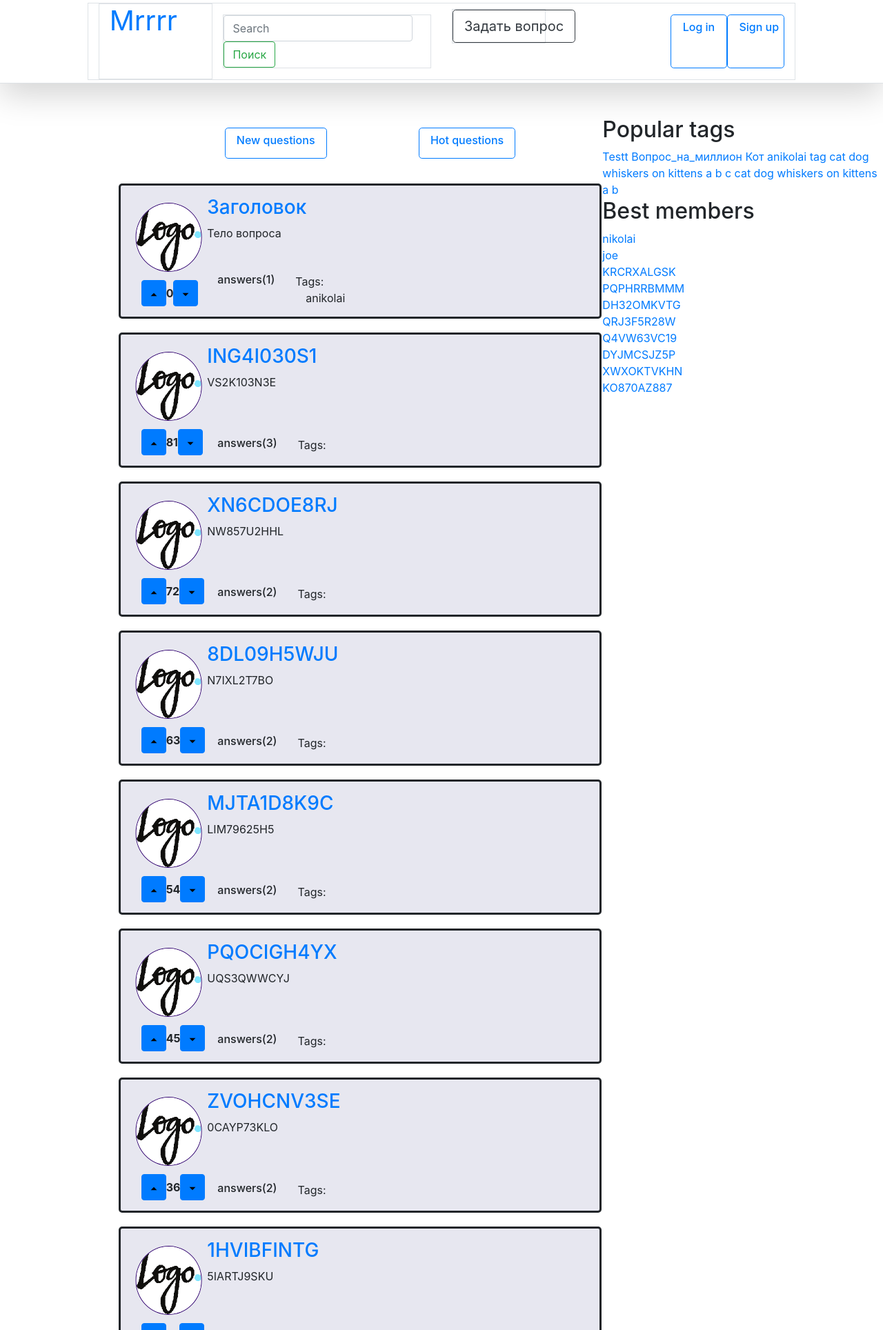
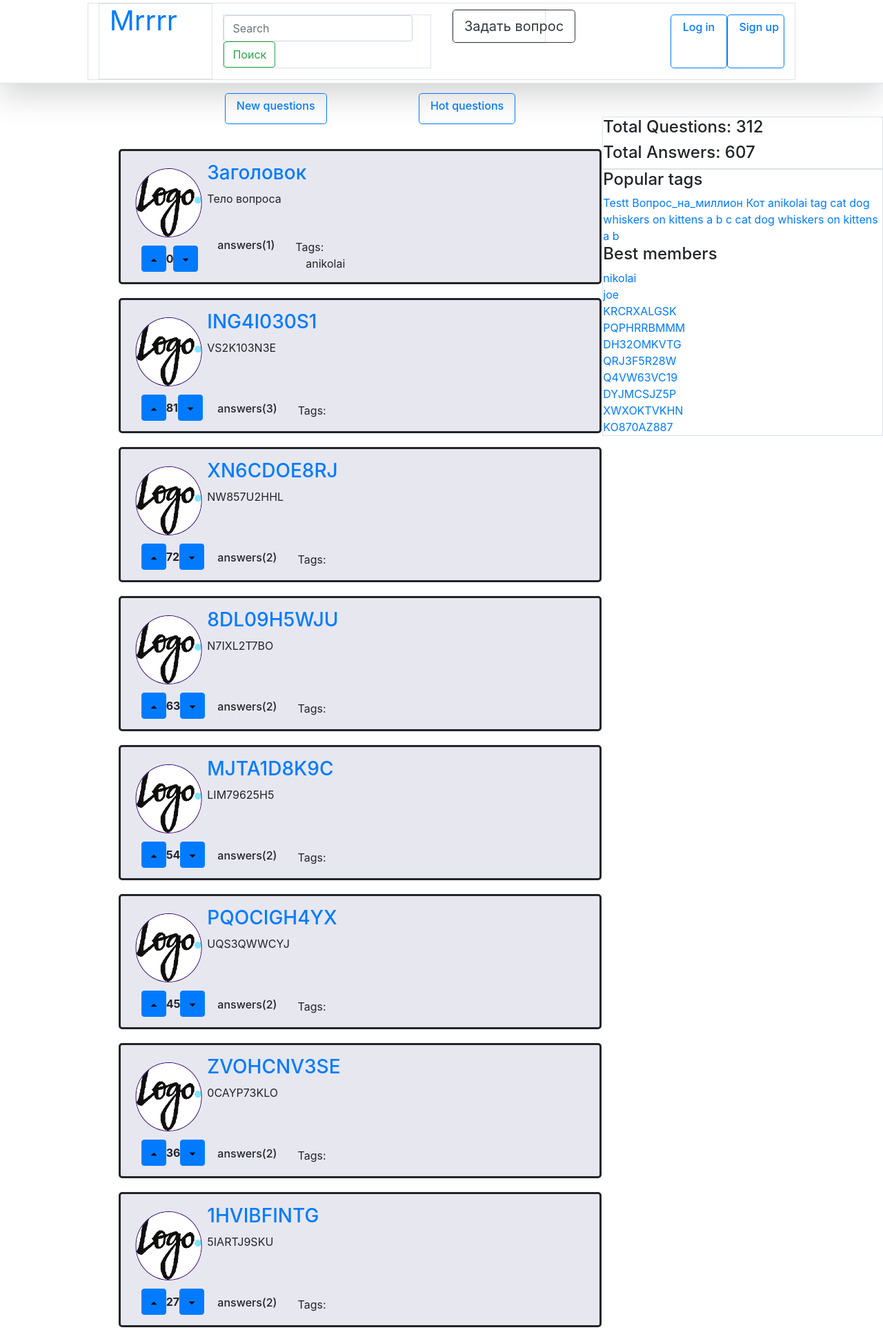
Before and after one commit to nikolai44/django-hello_world, a Django app: page / in a window 1280 px wide. Shown: the top 1928 px of the page at 69% size. Run offline with Django 3.2, Linux system fonts and the light colour scheme; data comes from the database, SQL or seed files in the repository; both versions use the stored data as it was after the commit; some libraries are stand-ins or nearby versions.

Commit message:
fix tags

```diff
--- a/question_site/views.py
+++ b/question_site/views.py
@@ -31,12 +31,13 @@ def home(request):
     extra_context = sidebar()
     if questions is None or extra_context['user_list'] is None or extra_context['tag_list'] is None:
         raise HttpResponseServerError
-    context = {'questions': questions}
+    qcount = Question.objects.count()
+    anscount = Answer.objects.all().count()
+    context = dict()
+    context['questions'] = questions
+    context['qcount'] = qcount
+    context['anscount'] = anscount
     context.update(extra_context)           # eq add
-    answer_nums = []
-    for question in questions:
-        count = Answer.objects.all().filter(question=question.id).count()
-        print(count)
     return render(request, 'home.html', context)
 
 
--- a/static/css/my_css.css
+++ b/static/css/my_css.css
@@ -49,5 +49,6 @@
 }
 
 .question_container{
-    margin-left: 100px
+    margin-left: 100px;
+    margin-top: -50px;
 }
--- a/templates/base.html
+++ b/templates/base.html
@@ -20,12 +20,18 @@
             {% block content %}{% endblock %}
         </div>
         <div class="col-4">
-            <div class="">
-                <h2>Popular tags</h2>
+            <div class="border">
+                <div class="">
+                    <h4>Total Questions: {{ qcount }}</h4>
+                    <h4>Total Answers: {{ anscount }}</h4>
+                </div>
+            </div>
+            <div class="border">
+                <h4>Popular tags</h4>
                 {% for tag in tag_list %}
-                    <a href="tag/{{tag.name}}">{{tag.name}}</a>
+                    <a href="/tag/{{tag.name}}">{{tag.name}}</a>
                 {% endfor %}
-                <h2>Best members</h2>
+                <h4>Best members</h4>
                 {% for user in user_list %}
                     <div>
                         <a href="/settings/{{user.get_username}}">{{user.get_username}}</a>
--- a/templates/home.html
+++ b/templates/home.html
@@ -2,24 +2,15 @@
 {% load static %}
 {% block content %}
     <div class="container question_container">
-        {% if request.path == 'hot' %}
-            <div class="row align-items-center">
-                <div class="col-2"></div>
-                <div class="col-md-4 my-md-2">
-                    <h2>New question</h2>
-                </div>
+        <div class="row align-items-center">
+            <div class="col-3"></div>
+            <div class="col-md-4 my-md-2">
+                <a class="btn btn-outline-primary btn-lg my-2" href="{% url 'new' %}"><h6>New questions</h6></a>
             </div>
-        {% else %}
-            <div class="row align-items-center">
-                <div class="col-3"></div>
-                <div class="col-md-4 my-md-2">
-                    <a class="btn btn-outline-primary btn-lg my-2" href="{% url 'hot' %}"><h6>New questions</h6></a>
-                </div>
-                <div class="col-md-4 my-md-2">
-                    <a class="btn btn-outline-primary btn-lg my-2" href="{% url 'new' %}"><h6>Hot questions</h6></a>
-                </div>
+            <div class="col-md-4 my-md-2">
+                <a class="btn btn-outline-primary btn-lg my-2" href="{% url 'hot' %}"><h6>Hot questions</h6></a>
             </div>
-        {% endif %}
+        </div>
         <div class="col-12">
             {% for question in questions %}
                 <div class="mx-auto" style="width: 700px;">
```
Also changed, not shown: db.sqlite3, static/img/icon.ico (added).
